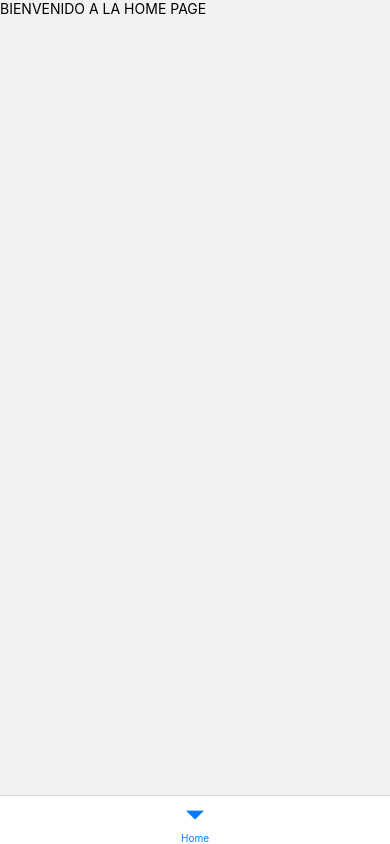
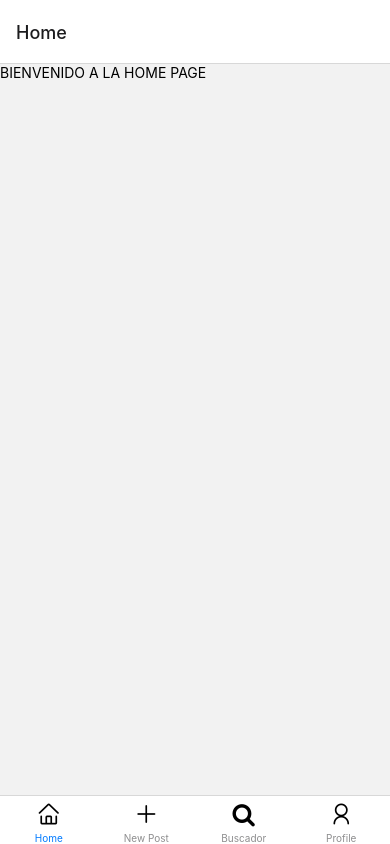
Before and after one commit to iskinner21/ProyectoFinalProg3, a React Native app in the folder MyApp/: screen /Menu in a window 390 px wide. Built offline with nearby package versions, Linux system fonts and the light colour scheme; no server answers.

Commit message:
Terminado menu de navegacion

```diff
--- a/MyApp/App.js
+++ b/MyApp/App.js
@@ -4,7 +4,7 @@ import { createNativeStackNavigator } from '@react-navigation/native-stack';
 import Register from './src/screens/Register';
 import Login from './src/screens/Login';
 import Menu from './src/components/Menu/Menu';
-import Home from './src/screens/Home';
+
 
 
 
--- a/MyApp/src/components/Menu/Menu.js
+++ b/MyApp/src/components/Menu/Menu.js
@@ -1,5 +1,13 @@
+import React from 'react';
+import { Text, View} from 'react-native'
 import { createBottomTabNavigator } from '@react-navigation/bottom-tabs'
+import { FontAwesome } from '@expo/vector-icons'
+import { AntDesign } from '@expo/vector-icons';
 import Home from '../../screens/Home';
+import PostForm from '../../screens/PostForm';
+import Profile from '../../screens/Profile';
+import Buscador from '../../screens/Buscador';
+
 
 const Tab = createBottomTabNavigator();
 
@@ -7,10 +15,17 @@ function Menu (){
 
     return(
         <Tab.Navigator>
-            <Tab.Screen name='Home' component={Home}  options={ { headerShown: false }}/>
+            <Tab.Screen name='Home' component={Home}  options={{ tabBarIcon: () => <AntDesign name='home' color='black' size={24} /> }} />
+            <Tab.Screen name='New Post' component={PostForm}  options={{headerShown: false, tabBarIcon: () => <AntDesign name="plus" color="black" size={24} /> }}/>
+            <Tab.Screen name='Buscador' component={Buscador} options={{headerShown: false, tabBarIcon: () => <FontAwesome name='search' size={24} color='black' />}}/>
+            <Tab.Screen name='Profile' component={Profile}  options={{ tabBarIcon: () => <AntDesign name="user" color="black" size={24} /> }}/>
+
         </Tab.Navigator>
     )
+
+
 }
 
 
+
 export default Menu;
--- /dev/null
+++ b/MyApp/src/screens/Buscador.js
@@ -0,0 +1,23 @@
+import React, { Component } from 'react'
+import { Text, View, StyleSheet, TouchableOpacity, FlatList } from 'react-native';
+import { db } from '../firebase/config';
+
+class Buscador extends Component{
+    constructor(props) {
+        super(props)
+        this.state = {
+            posts: []
+        }
+    }
+    render(){return(
+        <Text>Buscador</Text>
+    )}
+
+
+
+}
+
+
+
+
+export default Buscador
--- /dev/null
+++ b/MyApp/src/screens/PostForm.js
@@ -0,0 +1,23 @@
+import React, { Component } from 'react'
+import { Text, View, StyleSheet, TouchableOpacity, FlatList } from 'react-native';
+import { db } from '../firebase/config';
+
+class PostForm extends Component{
+    constructor(props) {
+        super(props)
+        this.state = {
+            posts: []
+        }
+    }
+    render(){return(
+        <Text>SUBI TU POST</Text>
+    )}
+
+
+
+}
+
+
+
+
+export default PostForm
--- /dev/null
+++ b/MyApp/src/screens/Profile.js
@@ -0,0 +1,23 @@
+import React, { Component } from 'react'
+import { Text, View, StyleSheet, TouchableOpacity, FlatList } from 'react-native';
+import { db } from '../firebase/config';
+
+class Profile extends Component{
+    constructor(props) {
+        super(props)
+        this.state = {
+            posts: []
+        }
+    }
+    render(){return(
+        <TouchableOpacity></TouchableOpacity>
+    )}
+
+
+
+}
+
+
+
+
+export default Profile
--- a/MyApp/src/screens/Register.js
+++ b/MyApp/src/screens/Register.js
@@ -25,7 +25,7 @@ componentDidMount(){
         auth.onAuthStateChanged(
         usuario => {
             if (usuario){
-                this.props.navigation.navigate("Home")
+                this.props.navigation.navigate("Menu")
             }
         })
     }
```
